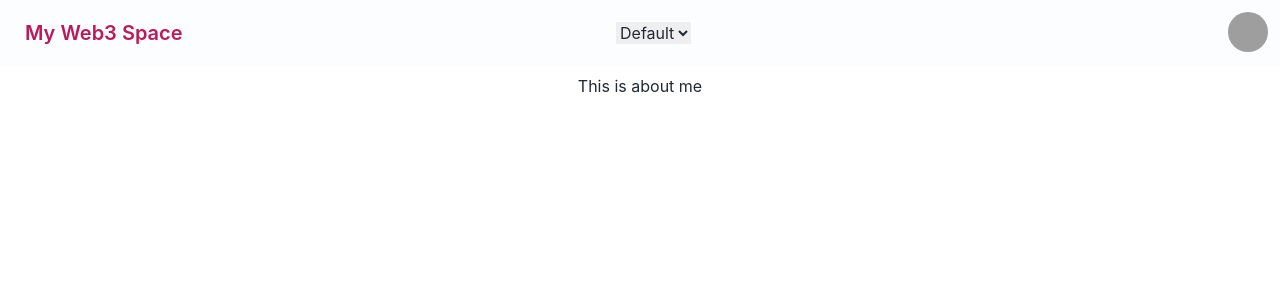
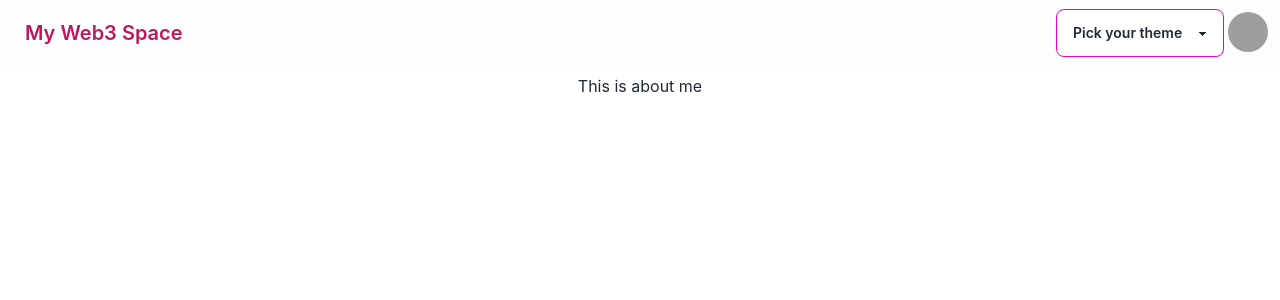
Before and after one commit to ical10/my-polka-space, a Next.js app: page /about in a window 1280 px wide. Shown: the top 300 px of the page. Built offline with nearby package versions, Linux system fonts and the light colour scheme; grey boxes are pictures that could not be loaded.

Commit message:
chore: create own component SelectTheme

```diff
--- a/src/components/Layout.tsx
+++ b/src/components/Layout.tsx
@@ -1,6 +1,7 @@
 import React from "react";
 import Link from "next/link";
 import { Navbar } from "flowbite-react";
+import SelectTheme from "src/components/SelectTheme";
 
 type LayoutProps = {
   children?: React.ReactNode;
@@ -15,12 +16,8 @@ const Layout = ({ children }: LayoutProps) => {
             My Web3 Space
           </a>
         </div>
-        <div className="flex-1">
-          <select data-choose-theme>
-            <option value="">Default</option>
-            <option value="dark">Dark</option>
-            <option value="light">Light</option>
-          </select>
+        <div className="flex-2">
+          <SelectTheme />
         </div>
         <div className="flex-none">
           <div className="dropdown dropdown-end">
--- /dev/null
+++ b/src/components/SelectTheme.tsx
@@ -0,0 +1,16 @@
+const SelectTheme = () => {
+  return (
+    <select
+      className="select select-secondary w-full max-w-xs"
+      data-choose-theme
+    >
+      <option disabled selected>
+        Pick your theme
+      </option>
+      <option value="dark">Dark</option>
+      <option value="light">Light</option>
+    </select>
+  );
+};
+
+export default SelectTheme;
```
